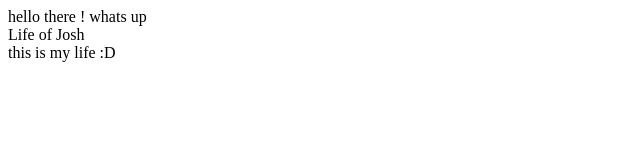
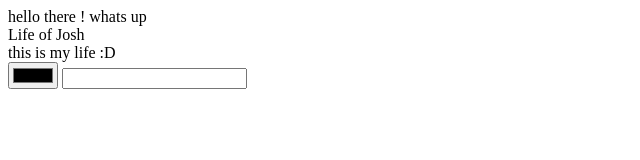
Before and after one commit to JosueBarrCha/webdev4beginners, a plain HTML site: page Index.html in a window 1280 px wide. Shown: the whole page, without its empty margins (0-640 px from the left). Drawn offline with Linux system fonts and the light colour scheme.

Commit message:
this is a version with more txt and input options

```diff
--- a/Index.html
+++ b/Index.html
@@ -18,3 +18,12 @@
     this is my life :D
 </body>
 </html>
+<html xmlns="http://www.w3.org/1999/xhtml"></html>
+<html>
+    <body>
+        <header>
+            <input type="color" name="orange" id="322">
+            <input type="email" name="email" id="">
+        </header>
+    </body>
+</html>
```
